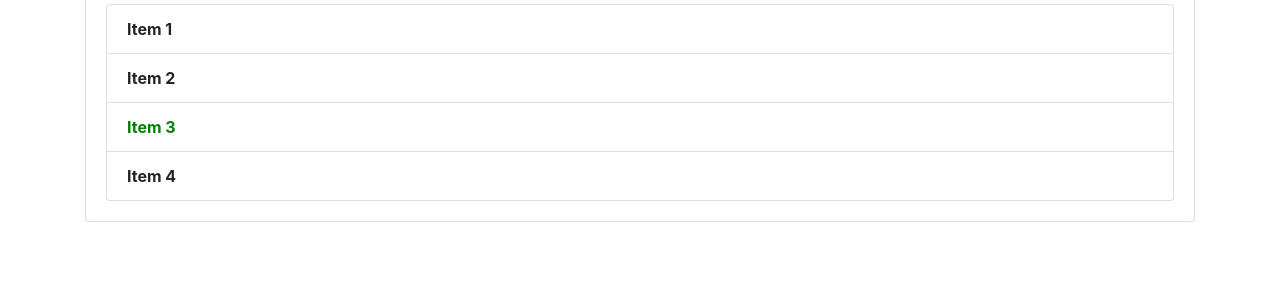
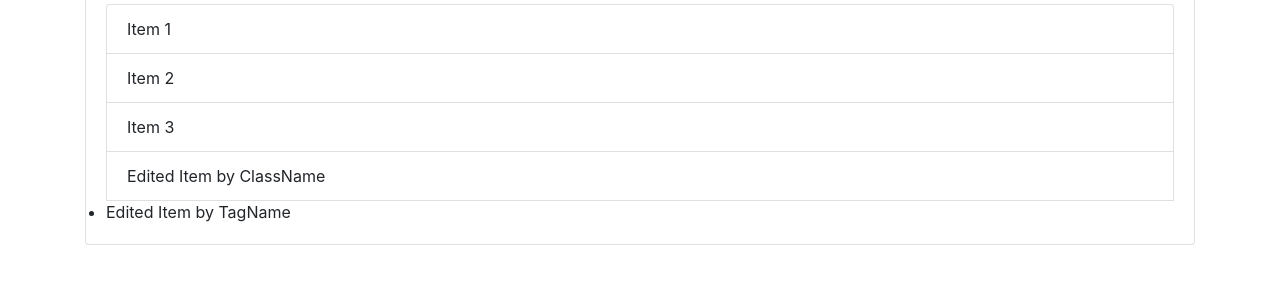
Before and after one commit to Sukanya-2000/Sharpener_First, a plain HTML site: page index.html in a window 1280 px wide. Shown: the part 273-554 px from the top of the page. Drawn offline with nearby package versions, Linux system fonts and the light colour scheme.

Commit message:
again2-commit

```diff
--- a/index.html
+++ b/index.html
@@ -22,15 +22,30 @@
     </form>
     <h2 class="title">Items</h2>
     <ul id="items" class="list-group">
-      <b>
-        <li class="list-group-item">Item 1</li>
+      <li class="list-group-item">Item 1</li>
       <li class="list-group-item">Item 2</li>
-      <li class="list-group-item"><font color="green">Item 3</font></li>
+      <li class="list-group-item">Item 3</li>
       <li class="list-group-item">Item 4</li>
-      </b>
     </ul>
    </div>
   </div>
 
+  <script>
+    // Add a new <li> element
+    var itemList = document.getElementById("items");
+    var newItem = document.createElement("li");
+    newItem.appendChild(document.createTextNode("New Item"));
+    itemList.appendChild(newItem);
+
+    // Edit the new <li> element using getElementsByClassName
+    var elementsWithClass = document.getElementsByClassName("list-group-item");
+    var newItemByClassName = elementsWithClass[elementsWithClass.length - 1];
+    newItemByClassName.textContent = "Edited Item by ClassName";
+
+    // Edit the new <li> element using getElementByTagName
+    var listItems = document.getElementById("items").getElementsByTagName("li");
+    var newItemByTagName = listItems[listItems.length - 1];
+    newItemByTagName.textContent = "Edited Item by TagName";
+  </script>
 </body>
 </html>
```
